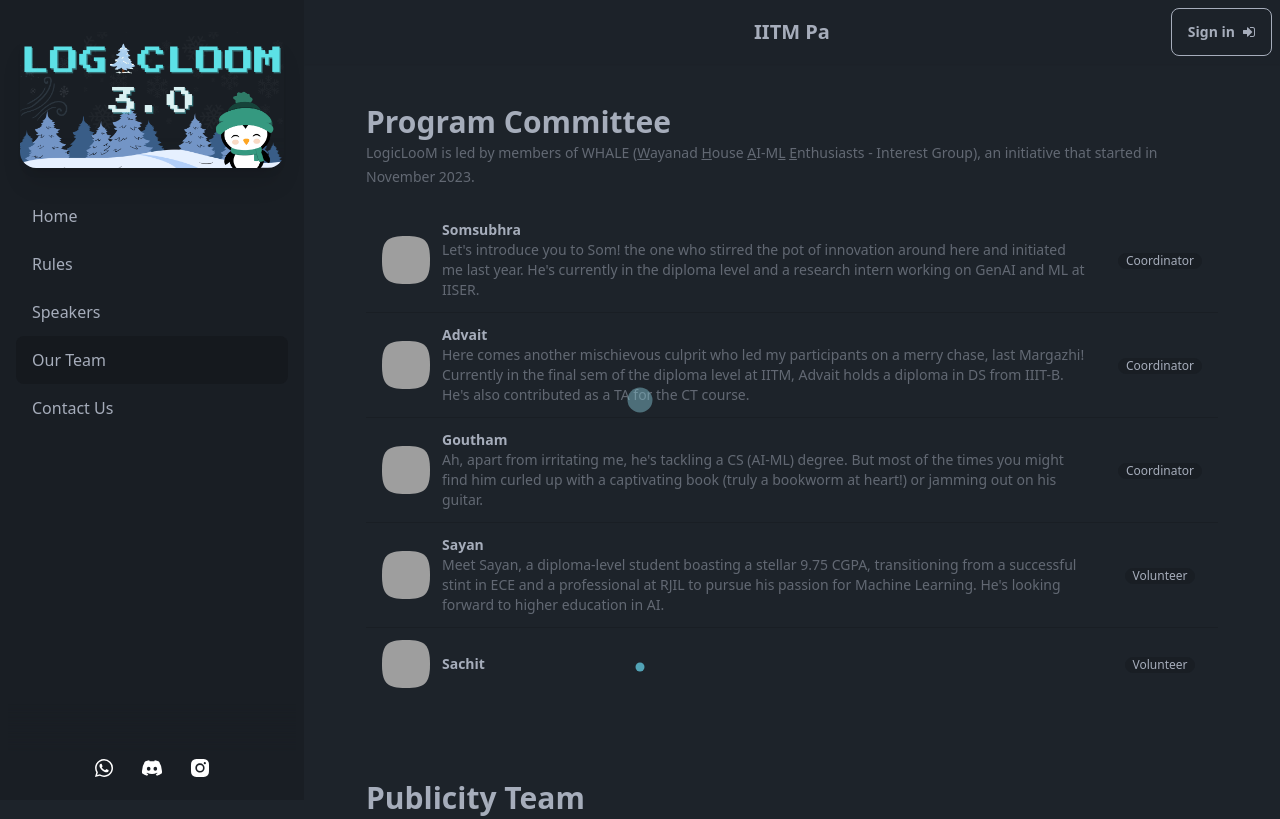
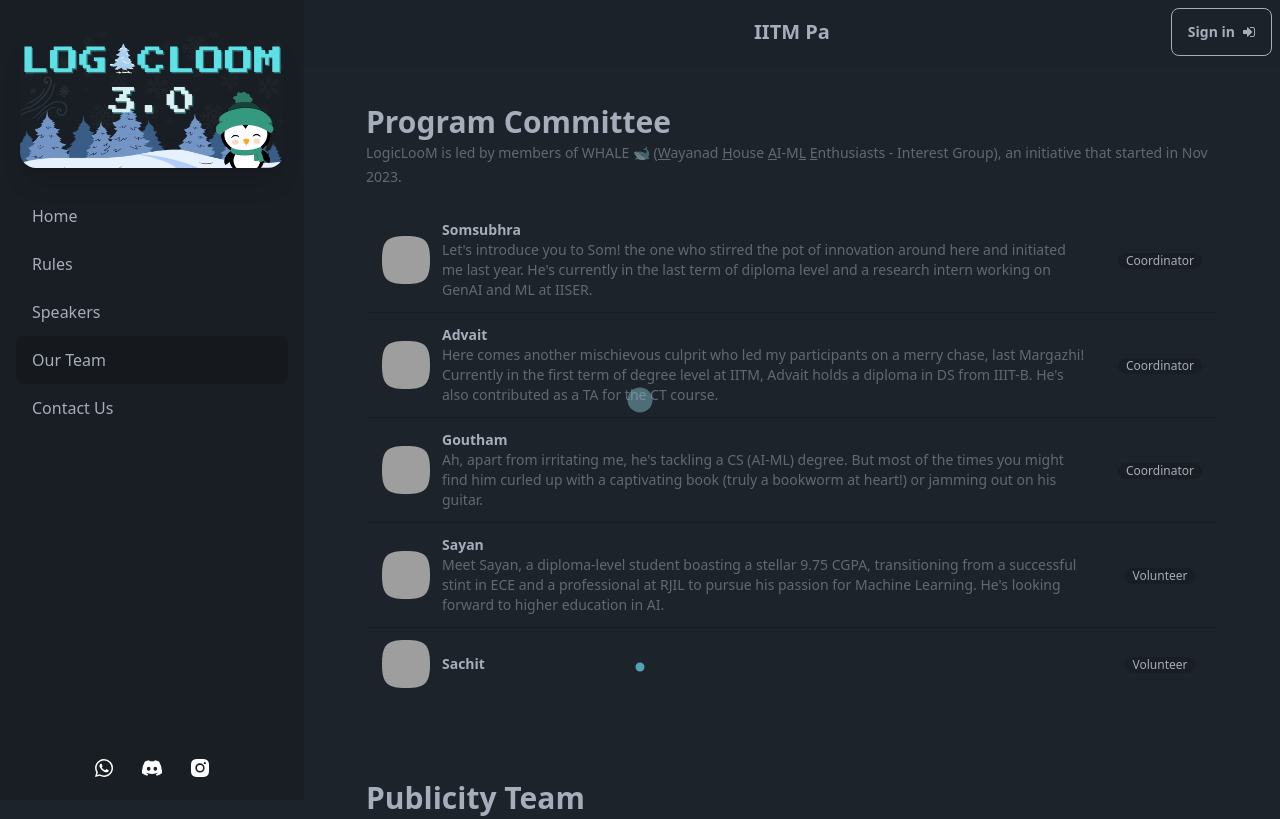
Before and after one commit to wayanadiitm/event-template-3, an Astro site: page /team in a window 1280 px wide. Shown: the top 819 px of the page. Built offline with nearby package versions, Linux system fonts and the light colour scheme; Astro itself is replaced by a stand-in of ours; grey boxes are pictures that could not be loaded.

Commit message:
Update team.astro

```diff
--- a/src/pages/team.astro
+++ b/src/pages/team.astro
@@ -7,7 +7,7 @@ import { Image } from "astro:assets";
 <BaseLayout title="Meet The Team" sideBarActiveItemID="team">
   <div class="mb-5">
     <div class="text-3xl w-full font-bold">Program Committee</div>
-<text class="text-sm opacity-50">LogicLooM is led by members of WHALE (<u>W</u>ayanad <u>H</u>ouse <u>A</u>I-M<u>L</u> <u>E</u>nthusiasts - Interest Group), an initiative that started in November 2023.</text>
+<text class="text-sm opacity-50">LogicLooM is led by members of WHALE 🐋 (<u>W</u>ayanad <u>H</u>ouse <u>A</u>I-M<u>L</u> <u>E</u>nthusiasts - Interest Group), an initiative that started in Nov 2023.</text>
   </div>
 
   <div class="overflow-x-auto mb-20">
@@ -36,7 +36,7 @@ import { Image } from "astro:assets";
               </div>
               <div>
                 <div class="font-bold">Somsubhra</div>
-                <div class="text-sm opacity-50">Let's introduce you to Som! the one who stirred the pot of innovation around here and initiated me last year. He's currently in the diploma level and a research intern working on GenAI and ML at IISER.</div>
+                <div class="text-sm opacity-50">Let's introduce you to Som! the one who stirred the pot of innovation around here and initiated me last year. He's currently in the last term of diploma level and a research intern working on GenAI and ML at IISER.</div>
               </div>
             </div>
           </td>
@@ -58,7 +58,7 @@ import { Image } from "astro:assets";
               </div>
               <div>
                 <div class="font-bold">Advait</div>
-                <div class="text-sm opacity-50">Here comes another mischievous culprit who led my participants on a merry chase, last Margazhi! Currently in the final sem of the diploma level at IITM, Advait holds a diploma in DS from IIIT-B. He's also contributed as a TA for the CT course.</div>
+                <div class="text-sm opacity-50">Here comes another mischievous culprit who led my participants on a merry chase, last Margazhi! Currently in the first term of degree level at IITM, Advait holds a diploma in DS from IIIT-B. He's also contributed as a TA for the CT course.</div>
               </div>
             </div>
           </td>
```
